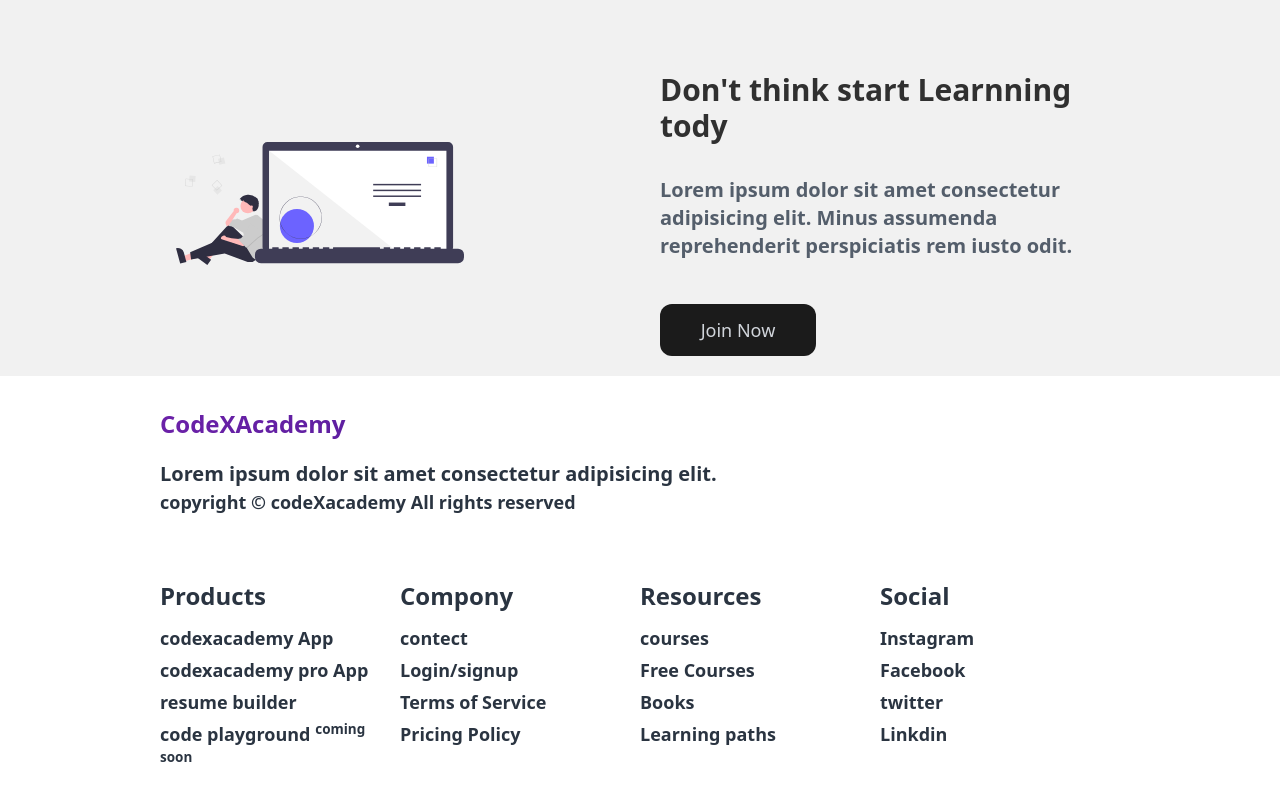
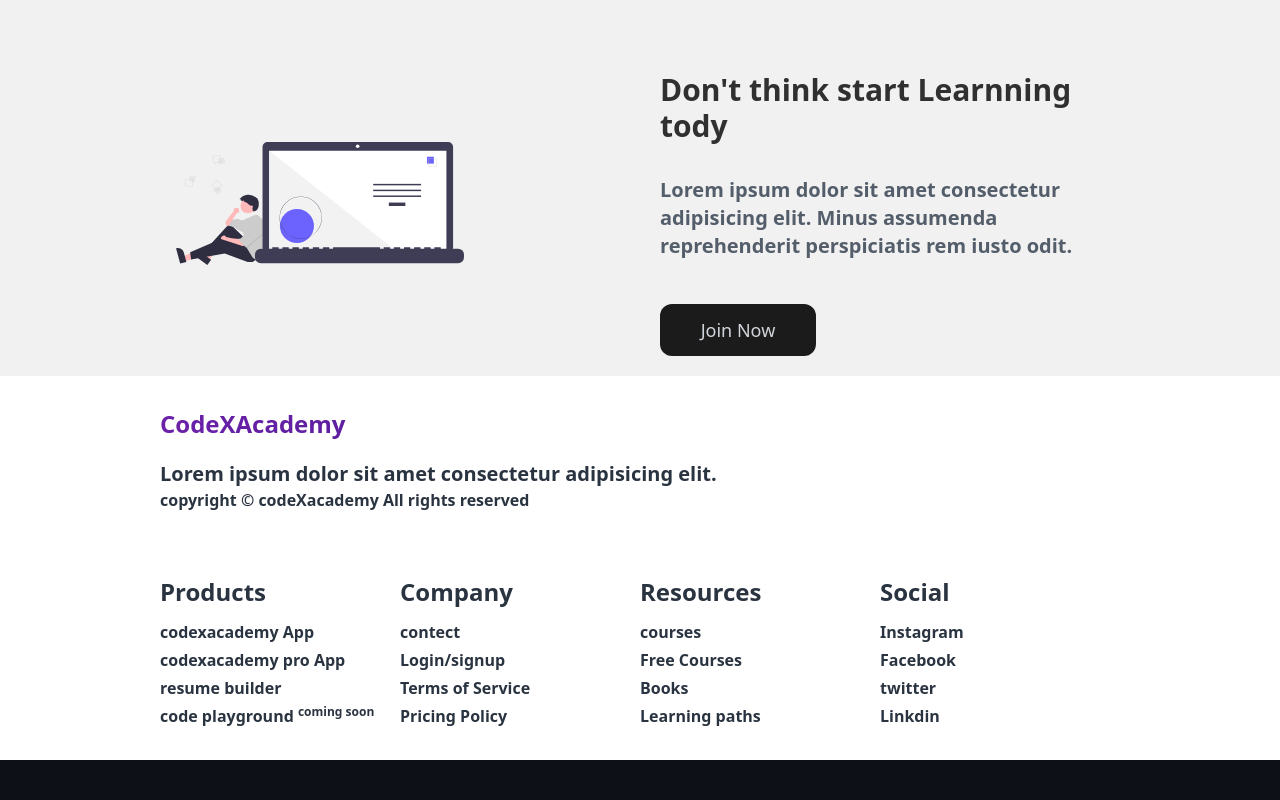
Before and after one commit to jay-bhogayata/codeXacdamy, a React (Vite) app: page /home in a window 1280 px wide. Shown: the part 1995-2795 px from the top of the page. After the commit the page ends 2755 px from the top, so only its background shows below. Built offline with nearby package versions, Linux system fonts and the light colour scheme.

Commit message:
footer font size dec.

```diff
--- a/src/components/Footer.jsx
+++ b/src/components/Footer.jsx
@@ -9,40 +9,40 @@ const Footer = () => {
             CodeXAcademy
           </h1>
           <p className="text-xl font-bold text-gray-800/95">Lorem ipsum dolor sit amet consectetur adipisicing elit.</p>
-          <p className="text-lg font-semibold text-gray-800/95">copyright &copy; codeXacademy All rights reserved</p>
+          <p className="text-md font-semibold text-gray-800/95">copyright &copy; codeXacademy All rights reserved</p>
         </div>
         <div className="grid lg:grid-cols-4  mt-5 p-3 ">
           <div className="space-y-1 mt-5">
 
             <p className="text-2xl font-bold text-gray-800/95 mb-3">Products</p>
-            <p className="text-lg font-semibold text-gray-800/95">codexacademy App</p>
-            <p className="text-lg font-semibold text-gray-800/95">codexacademy pro App</p>
-            <p className="text-lg font-semibold text-gray-800/95">resume builder</p>
-            <p className="text-lg font-semibold text-gray-800/95">code playground <sup>coming soon</sup></p>
+            <p className="text-md font-semibold text-gray-800/95">codexacademy App</p>
+            <p className="text-md font-semibold text-gray-800/95">codexacademy pro App</p>
+            <p className="text-md font-semibold text-gray-800/95">resume builder</p>
+            <p className="text-md font-semibold text-gray-800/95">code playground <sup>coming soon</sup></p>
           </div>
           <div className="space-y-1 mt-5">
 
-            <p className="text-2xl font-bold text-gray-800/95 mb-3">Compony</p>
-            <p className="text-lg font-semibold text-gray-800/95">contect</p>
-            <p className="text-lg font-semibold text-gray-800/95">Login/signup</p>
-            <p className="text-lg font-semibold text-gray-800/95">Terms of Service</p>
-            <p className="text-lg font-semibold text-gray-800/95">Pricing Policy </p>
+            <p className="text-2xl font-bold text-gray-800/95 mb-3">Company</p>
+            <p className="text-md font-semibold text-gray-800/95">contect</p>
+            <p className="text-md font-semibold text-gray-800/95">Login/signup</p>
+            <p className="text-md font-semibold text-gray-800/95">Terms of Service</p>
+            <p className="text-md font-semibold text-gray-800/95">Pricing Policy </p>
           </div>
           <div className="space-y-1 mt-5">
 
             <p className="text-2xl font-bold text-gray-800/95 mb-3">Resources</p>
-            <p className="text-lg font-semibold text-gray-800/95">courses</p>
-            <p className="text-lg font-semibold text-gray-800/95">Free Courses</p>
-            <p className="text-lg font-semibold text-gray-800/95">Books</p>
-            <p className="text-lg font-semibold text-gray-800/95">Learning paths</p>
+            <p className="text-md font-semibold text-gray-800/95">courses</p>
+            <p className="text-md font-semibold text-gray-800/95">Free Courses</p>
+            <p className="text-md font-semibold text-gray-800/95">Books</p>
+            <p className="text-md font-semibold text-gray-800/95">Learning paths</p>
           </div>
           <div className="space-y-1 mt-5">
 
             <p className="text-2xl font-bold text-gray-800/95 mb-3">Social</p>
-            <p className="text-lg font-semibold text-gray-800/95">Instagram</p>
-            <p className="text-lg font-semibold text-gray-800/95">Facebook</p>
-            <p className="text-lg font-semibold text-gray-800/95">twitter</p>
-            <p className="text-lg font-semibold text-gray-800/95">Linkdin</p>
+            <p className="text-md font-semibold text-gray-800/95">Instagram</p>
+            <p className="text-md font-semibold text-gray-800/95">Facebook</p>
+            <p className="text-md font-semibold text-gray-800/95">twitter</p>
+            <p className="text-md font-semibold text-gray-800/95">Linkdin</p>
           </div>
 
         </div>
```
